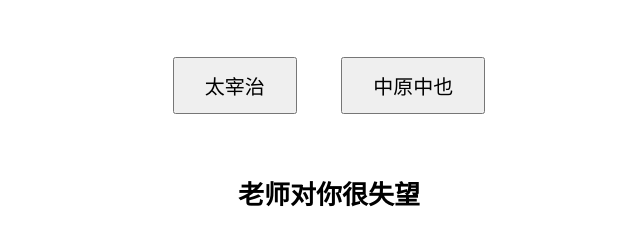
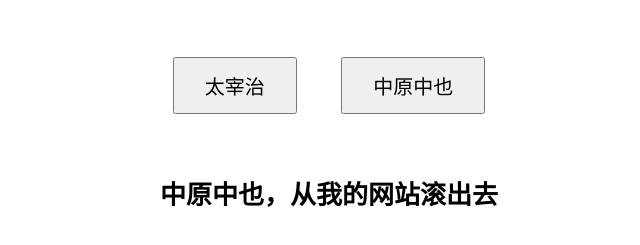
Before and after one commit to Ikeaaaaaaaa/Entertainment, a plain HTML site: page index.html in a window 1280 px wide. Both pictures are taken after a click on the button "中原中也". Shown: the part 149-394 px from the top of the page, without its empty margins (311-951 px from the left). Drawn offline with Linux system fonts and the light colour scheme.

Commit message:
Update response message in chooseChuya function

```diff
--- a/index.html
+++ b/index.html
@@ -47,7 +47,7 @@
     }
 
     function chooseChuya() {
-      document.getElementById("result").innerText = "老师对你很失望";
+      document.getElementById("result").innerText = "中原中也，从我的网站滚出去";
     }
   </script>
 
```
